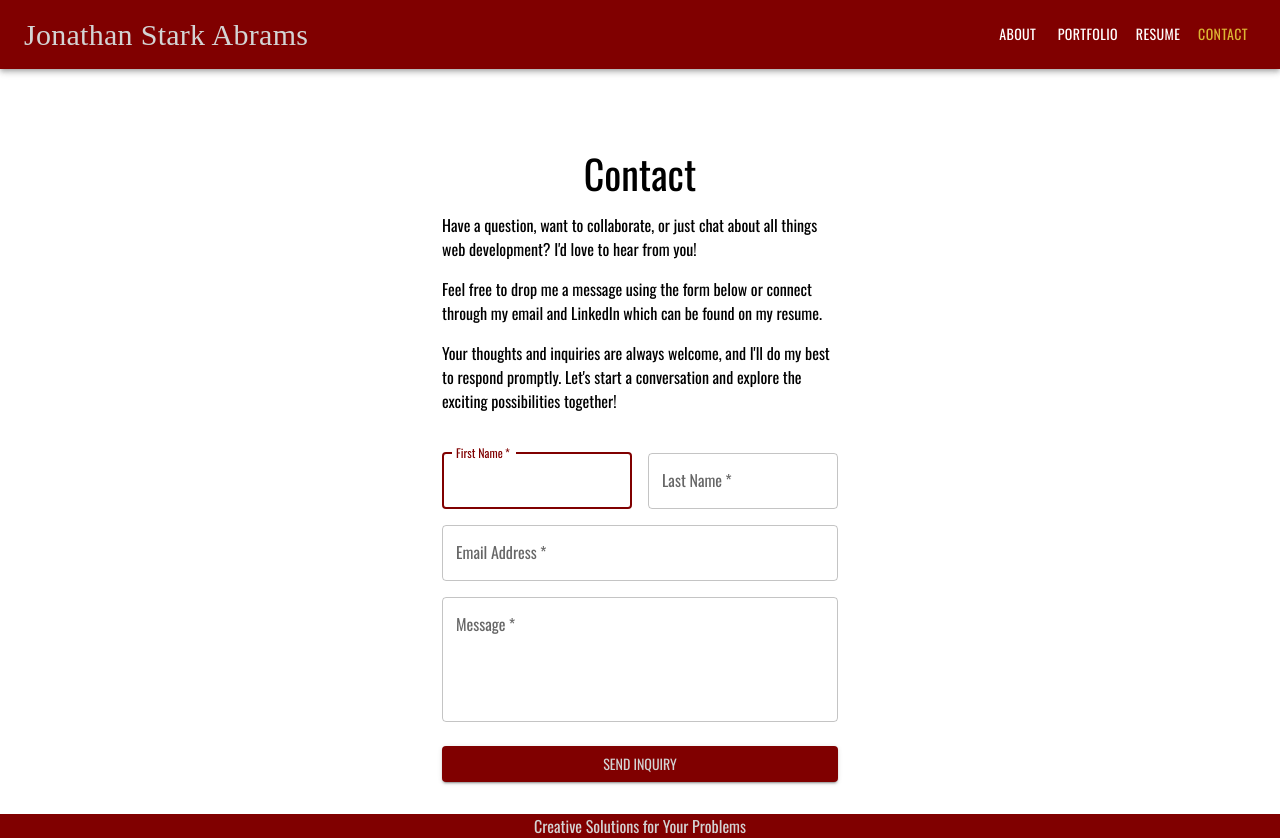
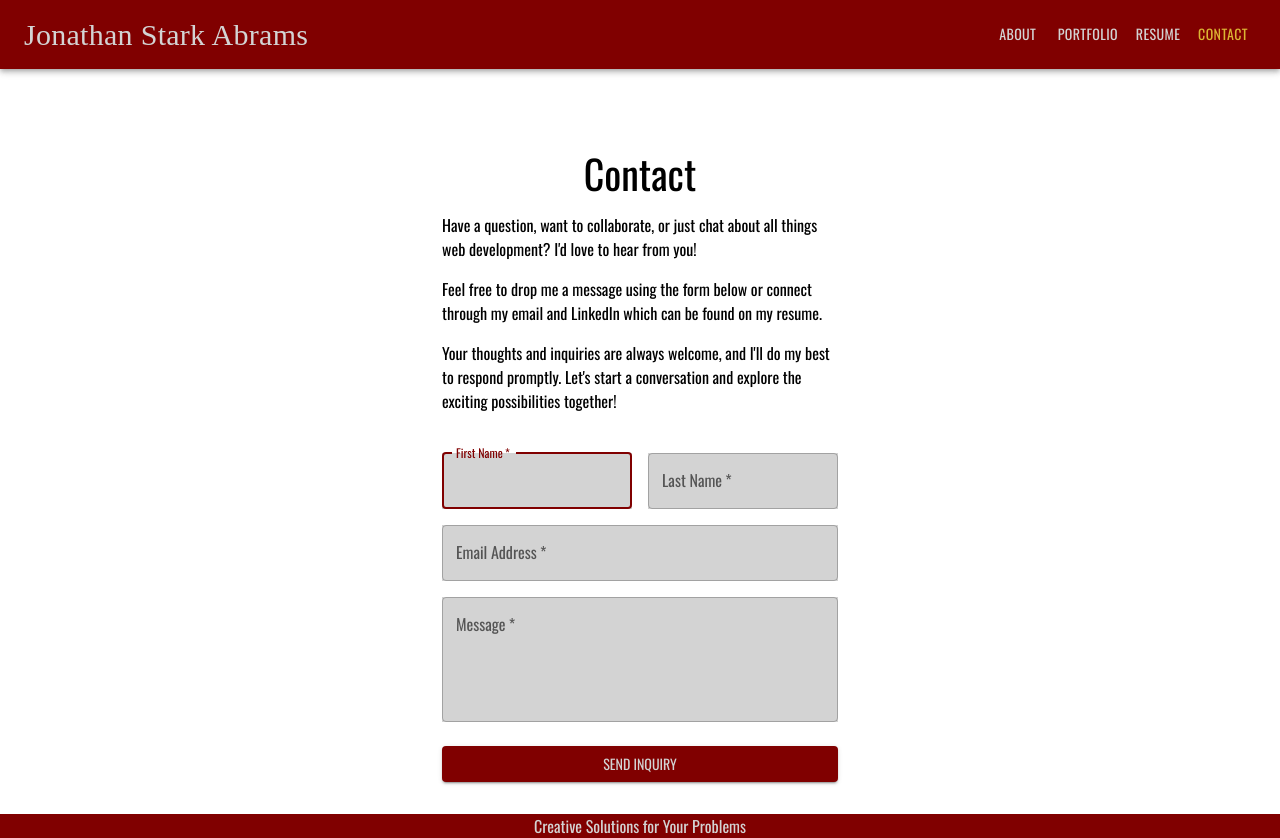
Before and after one commit to jabrams513/react-portfolio, a React (Vite) app: page /contact in a window 1280 px wide. Built offline with nearby package versions, Linux system fonts and the light colour scheme; a web font is replaced by a local one.

Commit message:
make contact form grey

```diff
--- a/src/App.css
+++ b/src/App.css
@@ -65,5 +65,5 @@ footer {
 }
 
 .form-field {
-  background-color: white;
+  background-color: #d3d3d3;
 }
--- a/src/components/NavTabs.jsx
+++ b/src/components/NavTabs.jsx
@@ -111,7 +111,7 @@ function ResponsiveAppBar() {
                 <Button
                   onClick={handleCloseNavMenu}
                   className={location.pathname === route.path ? "active link-btn" : "link-btn"}
-                  sx={{ fontFamily: "Oswald", my: 2, color: 'white', display: 'block' }}
+                  sx={{ fontFamily: "Oswald", my: 2, color: '#d3d3d3', display: 'block' }}
                 >
                   {route.label}
                 </Button>
--- a/src/pages/Contact.jsx
+++ b/src/pages/Contact.jsx
@@ -91,7 +91,7 @@ export default function Contact() {
                 color: '#D3D3D3',
                 '&:hover': {
                   bgcolor: "rgb(219, 180, 51)",
-                  color: 'BLACK'
+                  color: 'black'
                 }
               }}
             >
```
